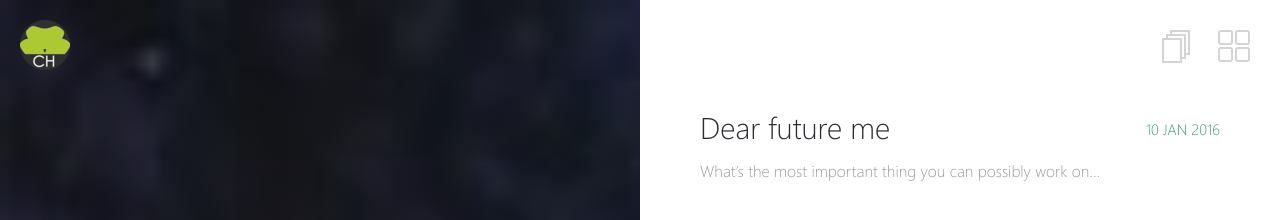
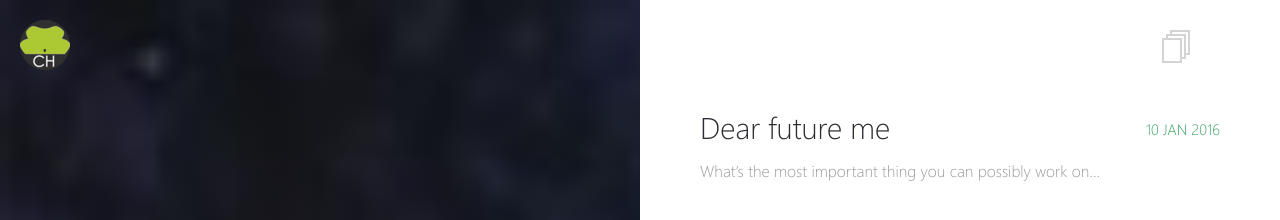
Before and after one commit to CodeHopperNL/codehopper.nl, a Jekyll site: the page built from _pages/posts.md, in a window 1280 px wide. Shown: the top 220 px of the page. Built offline with Jekyll 4.4.1, drawn with Linux system fonts in a browser that asks for light colours.

Commit message:
Remove link to unfinished page about projects

```diff
--- a/_layouts/post-list.html
+++ b/_layouts/post-list.html
@@ -17,9 +17,9 @@
 
         <div class="block-right">
             <a href="/posts.html" title="posts" class="posts-menu-icon"></a>
-            <a title="/projects" class="projects-menu-icon">
+            <!--<a title="/projects" class="projects-menu-icon">
                 <span></span>
-            </a>
+            </a>-->
             <div class="content">
                 <ul class="posts-list">
                     {% for post in site.posts %}
--- a/_layouts/post.html
+++ b/_layouts/post.html
@@ -29,9 +29,9 @@
         {% include share.html %}
       </div>
       <a href="/posts.html" title="posts" class="posts-menu-icon"></a>
-      <a title="/projects" class="projects-menu-icon">
+      <!-- a title="/projects" class="projects-menu-icon">
         <span></span>
-      </a>
+      </a -->
       <div class="inner-post content">
         <div class="date-highlight">{% if page.date %}{{ page.date | date: '%d %b %Y' }}{% else %}&#x2756;{% endif %}</div>
         {{ content }}
```
